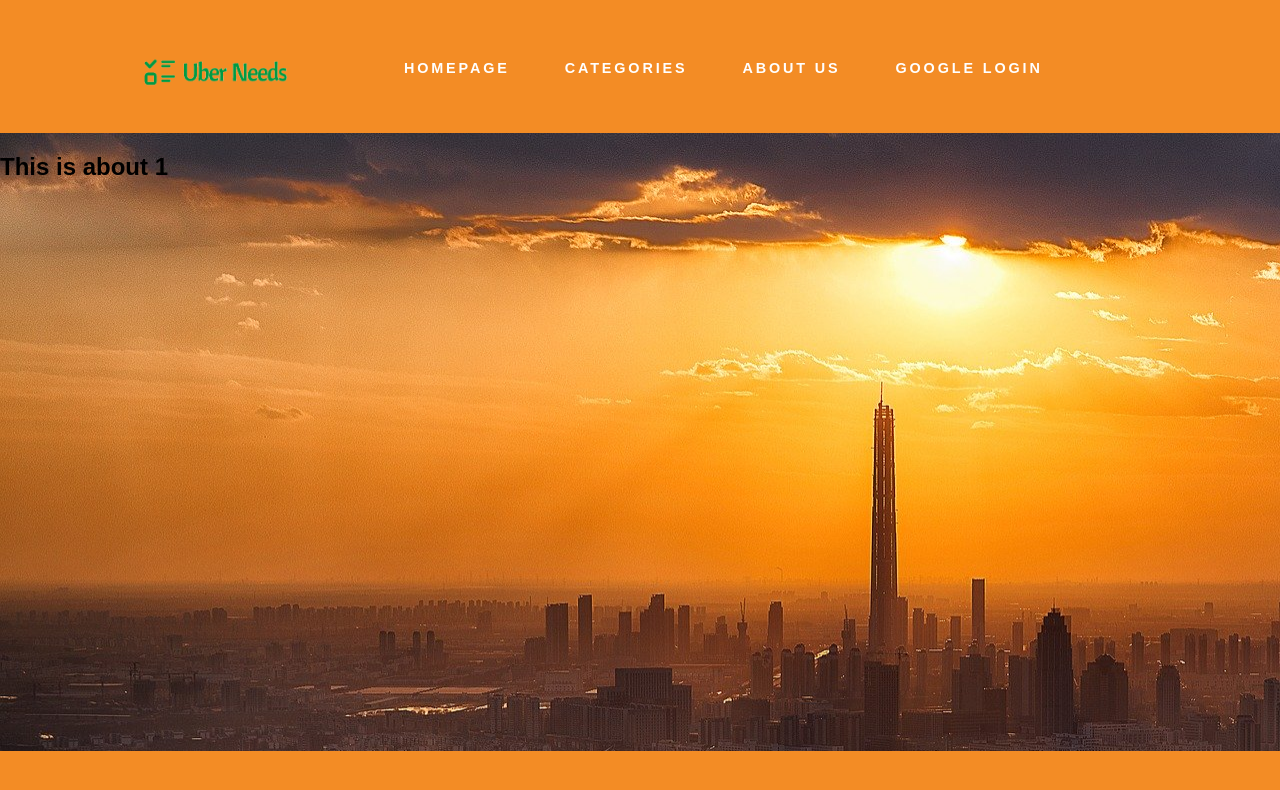
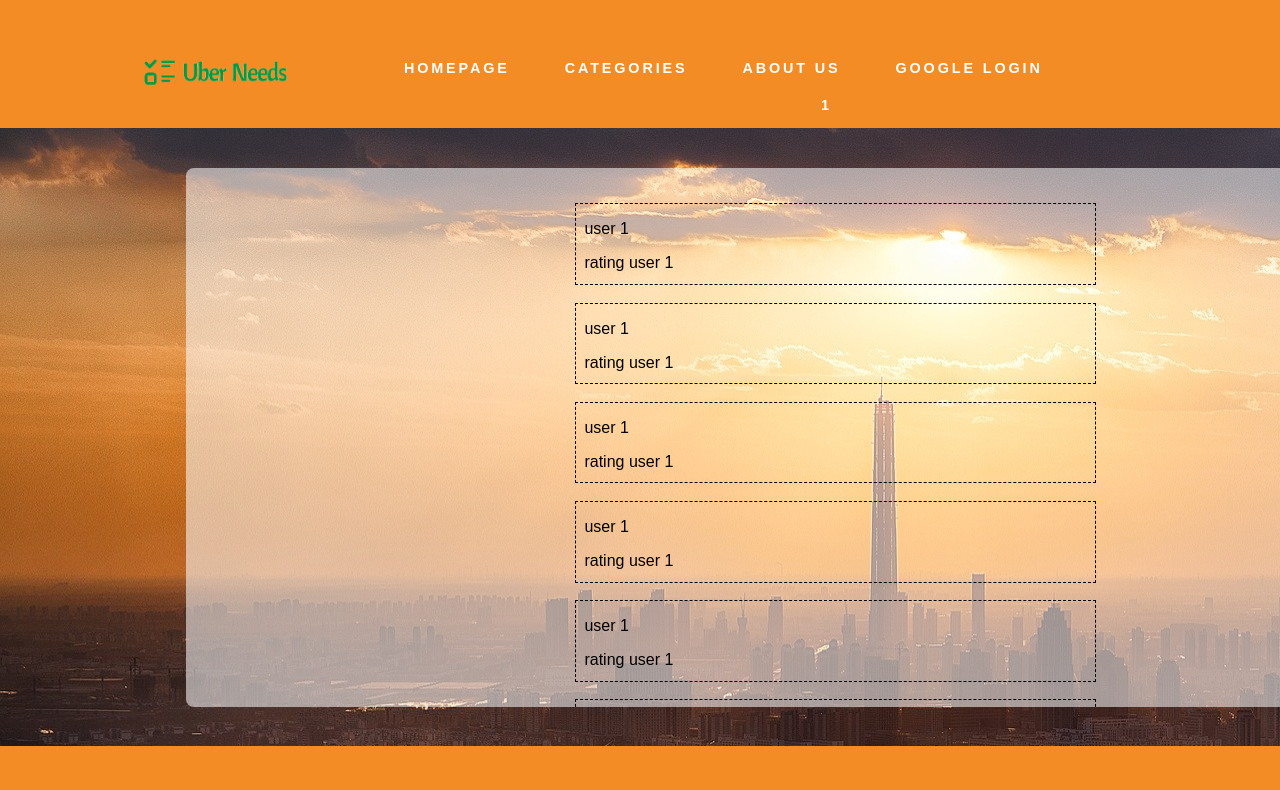
Before and after one commit to vives-projectweek-1-2020/LocalNeeds, a Flask app: page /categoriesfeed/1 in a window 1280 px wide. Shown: the top 790 px of the page. Run offline with Flask 2, Linux system fonts and the light colour scheme; parts of the project's set-up code (start-up, migrations or seed data) failed here and were passed over.

Commit message:
worked on categorie tab with Arno

```diff
--- a/flaskapp/app.py
+++ b/flaskapp/app.py
@@ -147,8 +147,7 @@ def profile():
 
 @app.route("/categoriesfeed/<category>")
 def categoriesfeed(category):
-    text = "This is about " + category
-    return render_template("categoriesfeed.html", google_user=current_user, text=text)
+    return render_template("categoriesfeed.html", google_user=current_user, text=category)
 
 @app.route("/about_us")
 def aboutus():
--- a/flaskapp/static/styles/main.css
+++ b/flaskapp/static/styles/main.css
@@ -252,3 +252,59 @@ form textarea
 	font-size: 20px;
     font-weight: normal;
 }
+
+.category_details {
+	background-color: #ffffff8c;
+	border-radius: 0.5em 0 0 0.5em;
+	height: 57vh;
+	top: 19vh;
+	position: fixed;
+	left: 21vh;
+	width: 147vh;
+	display: block;
+	padding-top: 4vh;
+	overflow: scroll;
+    overflow-x: hidden;
+}
+
+/* width */
+::-webkit-scrollbar {
+	width: 10px;
+}
+
+/* Track */
+::-webkit-scrollbar-track {
+	background: #f1f1f1;
+}
+
+/* Handle */
+::-webkit-scrollbar-thumb {
+	background: #888;
+}
+
+/* Handle on hover */
+::-webkit-scrollbar-thumb:hover {
+	background: #555;
+}
+
+.user {
+	height: 7vh;
+    margin: 0 44vh;
+    border-style: dashed;
+    border-width: 0.1em;
+    margin-bottom: 2vh;
+    padding-left: 1vh;
+    padding-bottom: 2vh;
+}
+
+.category {
+	color: white;
+    text-transform: uppercase;
+    font-weight: 600;
+    letter-spacing: 0.2em;
+    font-size: 0.90em;
+    text-align: center;
+    margin-left: 76vh;
+    width: 35vh;
+    margin-top: -4vh;
+}
--- a/flaskapp/templates/categoriesfeed.html
+++ b/flaskapp/templates/categoriesfeed.html
@@ -36,10 +36,36 @@
             </div>
         </div>
     </div>
+    <p class="category">{{ text }}</p>
+    <main>
+        <section class="category_details">
 
-    <main>
-        <section>
-            <h2>{{ text }}</h2>
+
+            <div class="user">
+                <p>user 1</p>
+                <p>rating user 1</p>
+            </div>
+
+            <div class="user">
+                <p>user 1</p>
+                <p>rating user 1</p>
+            </div>
+            <div class="user">
+                <p>user 1</p>
+                <p>rating user 1</p>
+            </div>
+            <div class="user">
+                <p>user 1</p>
+                <p>rating user 1</p>
+            </div>
+            <div class="user">
+                <p>user 1</p>
+                <p>rating user 1</p>
+            </div>
+            <div class="user">
+                <p>user 1</p>
+                <p>rating user 1</p>
+            </div>
 
         </section>
     </main>
```
